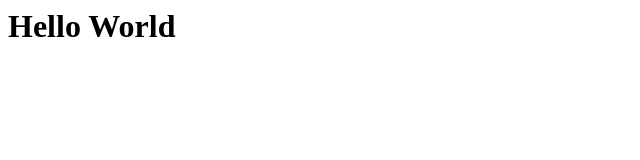
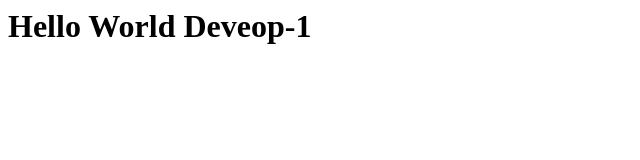
Before and after one commit to lakhansamani/git-learners, a plain HTML site: page index.html in a window 1280 px wide. Shown: the whole page, without its empty margins (0-640 px from the left). Drawn offline with Linux system fonts and the light colour scheme.

Commit message:
Adds deveop-1 commit

```diff
--- a/index.html
+++ b/index.html
@@ -3,6 +3,6 @@
 
 	</head>
 	<body>
-		<h1>Hello World</h1>
+		<h1>Hello World Deveop-1</h1>
 	</body>
 </html>
```
